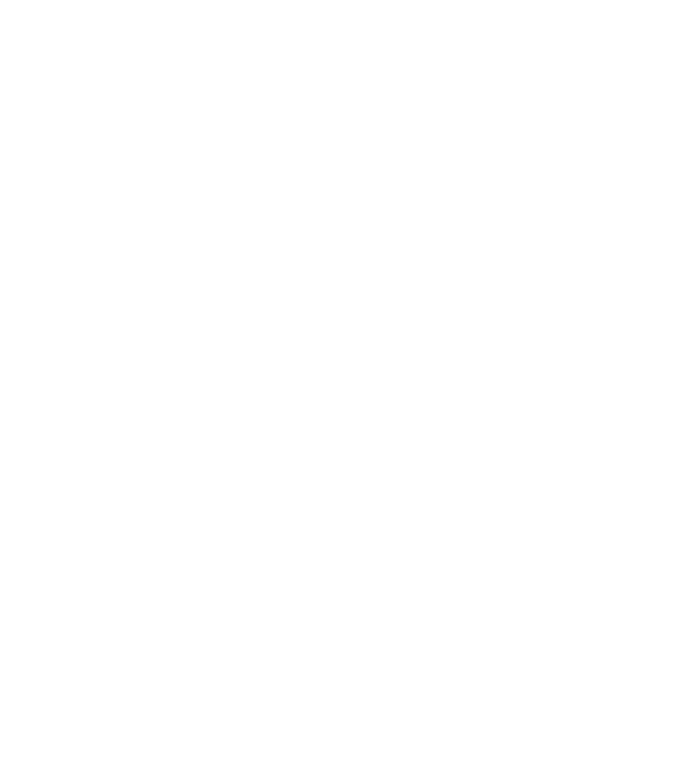
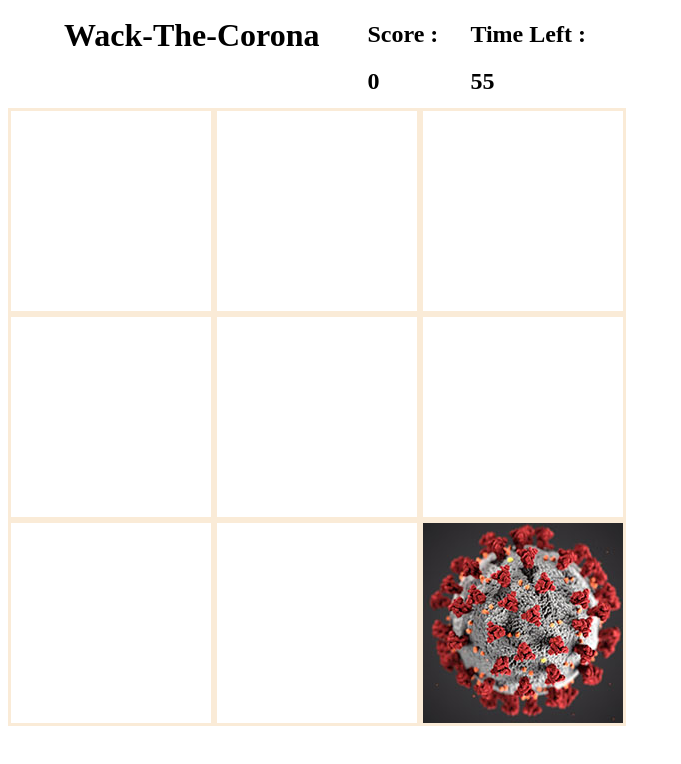
Before and after one commit to flarsu/JS-Games, a plain HTML site: page Wak-The-Corona/index.html in a window 1280 px wide. Shown: the whole page, without its empty margins (0-681 px from the left). Drawn offline with Linux system fonts and the light colour scheme.

Commit message:
SecondGame

```diff
--- a/Wak-The-Corona/app.js
+++ b/Wak-The-Corona/app.js
@@ -0,0 +1,43 @@
+const square = document.querySelectorAll('.square')
+const corona = document.querySelectorAll('.corona')
+const timeLeft = document.querySelector('#time-left')
+let score =  document.querySelector('#score')
+
+let result =0
+
+let currentTime = timeLeft.textContent
+function randomSquare(){
+    square.forEach(className =>{
+        className.classList.remove('corona')
+    })
+    let randomPosition = square[Math.floor(Math.random()*9)]
+    randomPosition.classList.add('corona')
+
+    hitPosition = randomPosition.id
+}
+
+square.forEach(id =>{
+    id.addEventListener('mouseup',()=>{
+        if(id.id=== hitPosition){
+            result = result+1
+            score.textContent = result
+        }
+
+    })
+})
+
+function moveCorona(){
+    let timerId = null
+    timerId = setInterval(randomSquare, 1000)
+}
+moveCorona()
+
+function countDown(){
+    currentTime--
+    timeLeft.textContent = currentTime
+    if (currentTime===0){
+        clearInterval(timerId)
+        alert('Game Over \n Your score is :'+ result)
+    }
+}
+    let timerId = setInterval(countDown ,1000)
--- a/Wak-The-Corona/index.html
+++ b/Wak-The-Corona/index.html
@@ -3,9 +3,37 @@
 <head>
     <meta charset="UTF-8">
     <meta name="viewport" content="width=device-width, initial-scale=1.0">
-    <title>Wak-The-Corona</title>
+    <title>Wack-The-Corona</title>
+    <link rel="stylesheet" href="style.css">
 </head>
 <body>
 
+<div class="grid" style="height:100px">
+    <h1 style="margin:1em;float:left">Wack-The-Corona</h1>
+    <div style="margin:1em;float:right">
+        <h2>Score :</h2>
+        <h2 id='score'>0</h2>
+    </div>
+
+    <div style="margin:1em;float:right">
+        <h2>Time Left :</h2>
+        <h2 id="time-left">60</h2>
+    </div>
+
+</div>
+
+
+    <div class="grid">
+        <div class="square" id='1'></div>
+        <div class="square" id='2'></div>
+        <div class="square" id='3'></div>
+        <div class="square" id='4'></div>
+        <div class="square" id='5'></div>
+        <div class="square" id='6'></div>
+        <div class="square" id='7'></div>
+        <div class="square" id='8'></div>
+        <div class="square" id='9'></div>
+    </div>
+    <script src="app.js" charset="utf-8"></script>
 </body>
 </html>
--- a/Wak-The-Corona/style.css
+++ b/Wak-The-Corona/style.css
@@ -0,0 +1,20 @@
+.square{
+    width: 200px;
+    height: 200px;
+    border-style: solid;
+    border-color: antiquewhite;
+}
+
+.grid{
+    display: flex;
+    flex-flow: row wrap;
+    justify-content: center;
+    align-content: center;
+    width: 618px;
+    height: 618px;
+}
+
+.corona{
+    background-image : url('./corona.jpg');
+    background-size:    cover;
+}
```
Also changed, not shown: Wak-The-Corona/corona.jpg (added).
